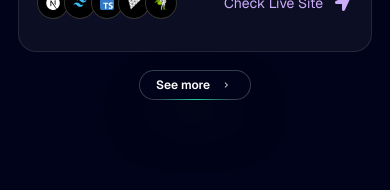
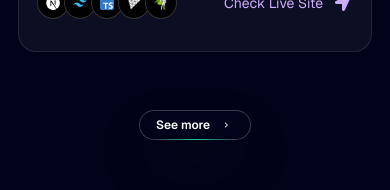
Before and after one commit to DrZiMo/portfolio, a Next.js app: page / in a window 390 px wide. Shown: the part 3204-3394 px from the top of the page. Built offline with nearby package versions, Linux system fonts and the light colour scheme.

Commit message:
remove unnecessary lg: prefix from margin class in RecentProjects component

```diff
--- a/components/RecentProjects.tsx
+++ b/components/RecentProjects.tsx
@@ -85,7 +85,7 @@
           </Dialog>
         ))}
       </div>
-      <div className='flex justify-center lg:mt-10'>
+      <div className='flex justify-center mt-10'>
         <Link href={'/projects'}>
           <TailwindConnectButton text='See more' />
         </Link>
```
